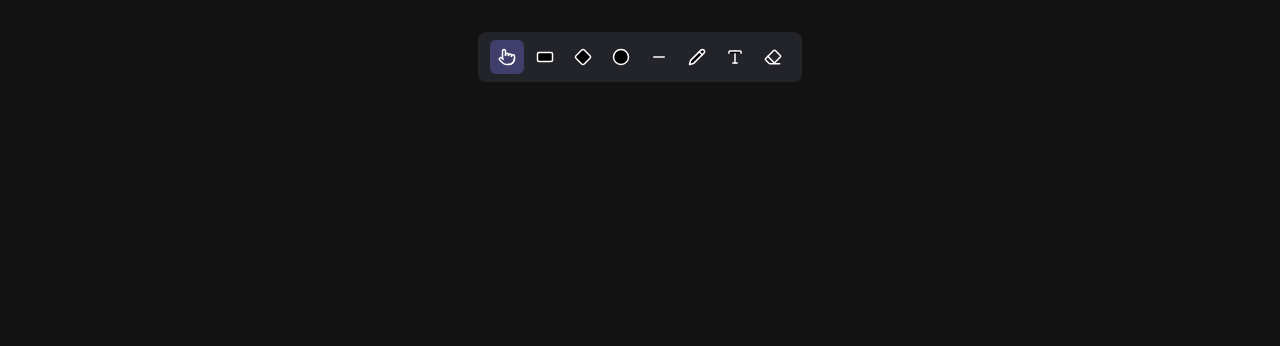
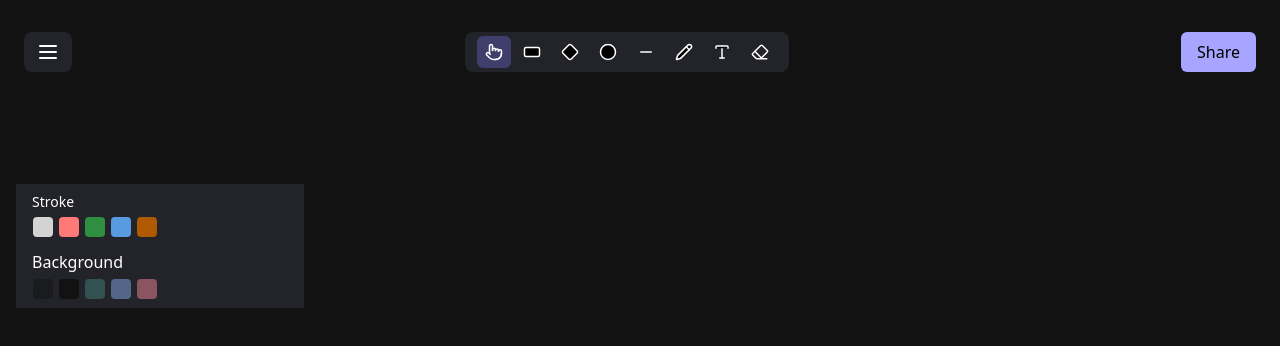
Before and after one commit to dakshydv/sketchly-nextjs, a Next.js app: page /canvas/1/1 in a window 1280 px wide. Shown: the top 346 px of the page. Built offline with nearby package versions, Linux system fonts and the light colour scheme.

Commit message:
initialized colors for bg and stroke

```diff
--- a/src/app/layout.tsx
+++ b/src/app/layout.tsx
@@ -26,7 +26,7 @@ export default function RootLayout({
   return (
     <html lang="en">
       <body
-        className={`${geistSans.variable} ${geistMono.variable} ${DancingScript.className} antialiased bg-[#121212]`}
+        className={`${geistSans.variable} ${geistMono.variable} antialiased bg-[#121212]`}
       >
         {children}
       </body>
--- a/src/canvas-engine/engine.ts
+++ b/src/canvas-engine/engine.ts
@@ -12,6 +12,8 @@ export class Engine {
   private clicked: boolean;
   private startX = 0;
   private startY = 0;
+  private selectedStrokeColor: string;
+  private selectedBgColor: string;
   private selectedTool: Shapes | null;
   private freeDrawCords: Cords[] = [];
   private input: HTMLTextAreaElement;
@@ -24,6 +26,8 @@ export class Engine {
   constructor(
     canvas: HTMLCanvasElement,
     roomId: number,
+    bgColor: string,
+    strokeColor: string,
     socket?: WebSocket
   ) {
     this.canvas = canvas;
@@ -35,6 +39,8 @@ export class Engine {
     this.existingShapes = [];
     this.roomId = roomId;
     this.socket = socket;
+    this.selectedBgColor = bgColor;
+    this.selectedStrokeColor = strokeColor;
     // this.initHandlers();
     this.initMouseHanlders();
     // this.init();
@@ -76,7 +82,8 @@ export class Engine {
   clearCanvas() {
     console.log("clearning canvas ..."); // this needs to be deleted later
     this.ctx.clearRect(0, 0, this.canvas.width, this.canvas.height);
-    this.ctx.fillStyle = "#121212";
+    console.log(`selected bg color is ${this.selectedBgColor}`);                // this needs to be deleted later
+    this.ctx.fillStyle = this.selectedBgColor;
     this.ctx.fillRect(0, 0, this.canvas.width, this.canvas.height);
 
     this.existingShapes.map((shape) => {
@@ -286,6 +293,14 @@ export class Engine {
     this.clearCanvas();
   }
 
+  setBgColor(color: string) {
+    this.selectedBgColor = color;
+  }
+
+  setStrokeColor(color: string) {
+    this.selectedStrokeColor = color;
+  }
+
   initMouseHanlders() {
     this.mouseClickHandler = (e) => {
       if (this.selectedTool === "text") {
@@ -414,6 +429,7 @@ export class Engine {
         this.ctx.strokeStyle = "rgb(256, 256, 256)";
 
         if (this.selectedTool === "rect") {
+          this.ctx.strokeStyle = "#FF0000"
           this.ctx.strokeRect(this.startX, this.startY, width, height);
         } else if (this.selectedTool === "circle") {
           console.log("circle inside functions");
--- a/src/components/Canvas.tsx
+++ b/src/components/Canvas.tsx
@@ -7,10 +7,14 @@ export function Canvas({
   roomId,
   socket,
   tool,
+  bgColor,
+  strokeColor,
 }: {
   roomId: number;
   socket?: WebSocket;
   tool: Shapes;
+  bgColor: string;
+  strokeColor: string;
 }) {
   const canvasRef = useRef<HTMLCanvasElement>(null);
   const [engine, setEngine] = useState<Engine>();
@@ -35,7 +39,13 @@ export function Canvas({
 
   useEffect(() => {
     if (canvasRef.current) {
-      const newEngine = new Engine(canvasRef.current, roomId, socket);
+      const newEngine = new Engine(
+        canvasRef.current,
+        roomId,
+        bgColor,
+        strokeColor,
+        socket
+      );
       setEngine(newEngine);
 
       return () => {
@@ -50,6 +60,17 @@ export function Canvas({
     }
   }, [tool, engine]);
 
+  useEffect(() => {
+    console.log(`changing bg color to ${bgColor}`);
+    engine?.setBgColor(bgColor);
+  }, [bgColor]);
+
+  useEffect(() => {
+    console.log(`changing stroke color to ${strokeColor}`);
+
+    engine?.setStrokeColor(strokeColor);
+  }, [strokeColor]);
+
   return (
     <canvas
       ref={canvasRef}
--- /dev/null
+++ b/src/components/ColorPicker.tsx
@@ -0,0 +1,15 @@
+export function ColorPicker({
+  background,
+  border,
+  onClick,
+}: {
+  background: string;
+  border: string;
+  onClick: () => void;
+}) {
+  return (
+    <button onClick={onClick} className={`border ${border} p-[1px] rounded-md`}>
+      <div className={`w-5 h-5 rounded-sm ${background}`}></div>
+    </button>
+  );
+}
--- a/src/components/IconButton.tsx
+++ b/src/components/IconButton.tsx
@@ -11,7 +11,7 @@ export function IconButton({
 }) {
   return <button
     onClick={onClick}
-    className={`p-2 rounded-md ${theme} hover:cursor-pointer font-medium `}
+    className={`px-2 my-1 rounded-md ${theme} hover:cursor-pointer font-medium `}
   >
     {icon}
   </button>;
--- a/src/components/RoomCanvas.tsx
+++ b/src/components/RoomCanvas.tsx
@@ -6,6 +6,7 @@ import {
   Circle,
   Diamond,
   Eraser,
+  Menu,
   Minus,
   Pencil,
   Pointer,
@@ -13,15 +14,13 @@ import {
   Type,
 } from "lucide-react";
 import { Shapes } from "../config/types";
+import { ColorPicker } from "./ColorPicker";
 
-export function RoomCanvas({
-  roomId,
-}: {
-  roomId: number;
-}) {
+export function RoomCanvas({ roomId }: { roomId: number }) {
   // const [socket, setSocket] = useState<WebSocket | null>(null);
   const [tool, setTool] = useState<Shapes>("pointer");
-
+  const [selectedStrokeColor, setStrokeColor] = useState<string>();
+  const [selectedBgColor, setBgColor] = useState<string>();
   // useEffect(() => {
   //   const ws = new WebSocket(
   //     "ws://localhost:8080?token=eyJhbGciOiJIUzI1NiIsInR5cCI6IkpXVCJ9.eyJ1c2VySWQiOjIsImlhdCI6MTc1Mjc2MDkxN30.olfJhMnGBQQ4wymGvP1c5DbTU3DmVwlCb0GzYnyNDRY"
@@ -38,39 +37,57 @@ export function RoomCanvas({
   //   };
   // }, []);
 
-//   if (!socket) {
-//     return <div>Connecting to server</div>;
-//   }
+  //   if (!socket) {
+  //     return <div>Connecting to server</div>;
+  //   }
 
   return (
     <div className="relative w-screen h-screen">
       {tool ? (
-        <Canvas roomId={roomId}  tool={tool} />
+        <Canvas roomId={roomId} tool={tool} bgColor={selectedBgColor ?? "#121212"} strokeColor={selectedStrokeColor ??
+          "#FFFFFF"
+        } />
       ) : (
         <div className="bg-[#121212] w-screen h-screen text-white text-3xl">
           Welcome to Infinidraw
         </div>
       )}
-      <div className="fixed top-8 left-1/2 transform -translate-x-1/2 z-10">
-        <div className="bg-[#23232a] backdrop-blur-sm rounded-lg py-2 px-3 flex gap-1">
+      <div className="fixed flex justify-between w-screen top-8 px-6 left-1/2 transform -translate-x-1/2 z-10">
+        <div className="bg-[#23232a] backdrop-blur-sm rounded-lg py-2 px-3 flex items-center justify-center text-white">
+          <Menu />
+        </div>
+        <div className="bg-[#23232a] backdrop-blur-sm rounded-lg px-3 flex gap-1">
           <IconButton
             onClick={() => setTool("pointer")}
             icon={<Pointer size={18} />}
-            theme={tool === "pointer" ? "bg-[#403e6a] text-white" : "text-white"}
+            theme={
+              tool === "pointer" ? "bg-[#403e6a] text-white" : "text-white"
+            }
           />
           <IconButton
             onClick={() => setTool("rect")}
-            icon={<RectangleHorizontal size={18} fill={tool === "rect" ? "#FFFFFF" : ""} />}
+            icon={
+              <RectangleHorizontal
+                size={18}
+                fill={tool === "rect" ? "#FFFFFF" : ""}
+              />
+            }
             theme={tool === "rect" ? "bg-[#403e6a] text-white" : "text-white"}
           />
           <IconButton
             onClick={() => setTool("diamond")}
-            icon={<Diamond size={18} fill={tool === "diamond" ? "#FFFFFF" : ""} />}
-            theme={tool === "diamond" ? "bg-[#403e6a] text-white" : "text-white"}
+            icon={
+              <Diamond size={18} fill={tool === "diamond" ? "#FFFFFF" : ""} />
+            }
+            theme={
+              tool === "diamond" ? "bg-[#403e6a] text-white" : "text-white"
+            }
           />
           <IconButton
             onClick={() => setTool("circle")}
-            icon={<Circle size={18} fill={tool === "circle" ? "#FFFFFF" : ""} />}
+            icon={
+              <Circle size={18} fill={tool === "circle" ? "#FFFFFF" : ""} />
+            }
             theme={tool === "circle" ? "bg-[#403e6a] text-white" : "text-white"}
           />
           <IconButton
@@ -80,7 +97,9 @@ export function RoomCanvas({
           />
           <IconButton
             onClick={() => setTool("pencil")}
-            icon={<Pencil size={18} fill={tool === "pencil" ? "#FFFFFF" : ""} />}
+            icon={
+              <Pencil size={18} fill={tool === "pencil" ? "#FFFFFF" : ""} />
+            }
             theme={tool === "pencil" ? "bg-[#403e6a] text-white" : "text-white"}
           />
           <IconButton
@@ -94,6 +113,29 @@ export function RoomCanvas({
             theme={tool === "eraser" ? "bg-[#403e6a] text-white" : "text-white"}
           />
         </div>
+        <button className="bg-[#a7a5ff] px-4 rounded-md flex items-center justify-center">
+          Share
+        </button>
+      </div>
+      <div className="fixed w-72 px-4 py-2 ml-4 bg-[#23232a] text-white top-46 z-10">
+        <p className="text-sm">Stroke</p>
+        {/* stroke */}
+        <div className="mt-1 flex gap-1">
+          <ColorPicker background="bg-[#d3d3d3]" border={selectedStrokeColor === "#d3d3d3" ? "border-[#5e96d9]" : "border-none"} onClick={() => setStrokeColor("#d3d3d3")} />
+          <ColorPicker background="bg-[#ff7976]" border={selectedStrokeColor === "#ff7976" ? "border-[#5e96d9]" : "border-none"} onClick={() => setStrokeColor("#ff7976")} />
+          <ColorPicker background="bg-[#308e40]" border={selectedStrokeColor === "#308e40" ? "border-[#5e96d9]" : "border-none"} onClick={() => setStrokeColor("#308e40")} />
+          <ColorPicker background="bg-[#589be1]" border={selectedStrokeColor === "#589be1" ? "border-[#5e96d9]" : "border-none"} onClick={() => setStrokeColor("#589be1")} />
+          <ColorPicker background="bg-[#af5900]" border={selectedStrokeColor === "#af5900" ? "border-[#5e96d9]" : "border-none"} onClick={() => setStrokeColor("#af5900")} />
+        </div>
+        {/* background */}
+        <p className="mt-3">Background</p>
+        <div className="mt-1 flex gap-1">
+          <ColorPicker background="bg-[#1a1b1e]" border={selectedBgColor === "#1a1b1e" ? "border-[#5e96d9]" : "border-none"} onClick={() => setBgColor("#1a1b1e")} />
+          <ColorPicker background="bg-[#121212]" border={selectedBgColor === "#121212" ? "border-[#5e96d9]" : "border-none"} onClick={() => setBgColor("#121212")} />
+          <ColorPicker background="bg-[#325252]" border={selectedBgColor === "#325252" ? "border-[#5e96d9]" : "border-none"} onClick={() => setBgColor("#325252")} />
+          <ColorPicker background="bg-[#54658a]" border={selectedBgColor === "#54658a" ? "border-[#5e96d9]" : "border-none"} onClick={() => setBgColor("#54658a")} />
+          <ColorPicker background="bg-[#8a5460]" border={selectedBgColor === "#8a5460" ? "border-[#5e96d9]" : "border-none"} onClick={() => setBgColor("#8a5460")} />
+        </div>
       </div>
     </div>
   );
```
